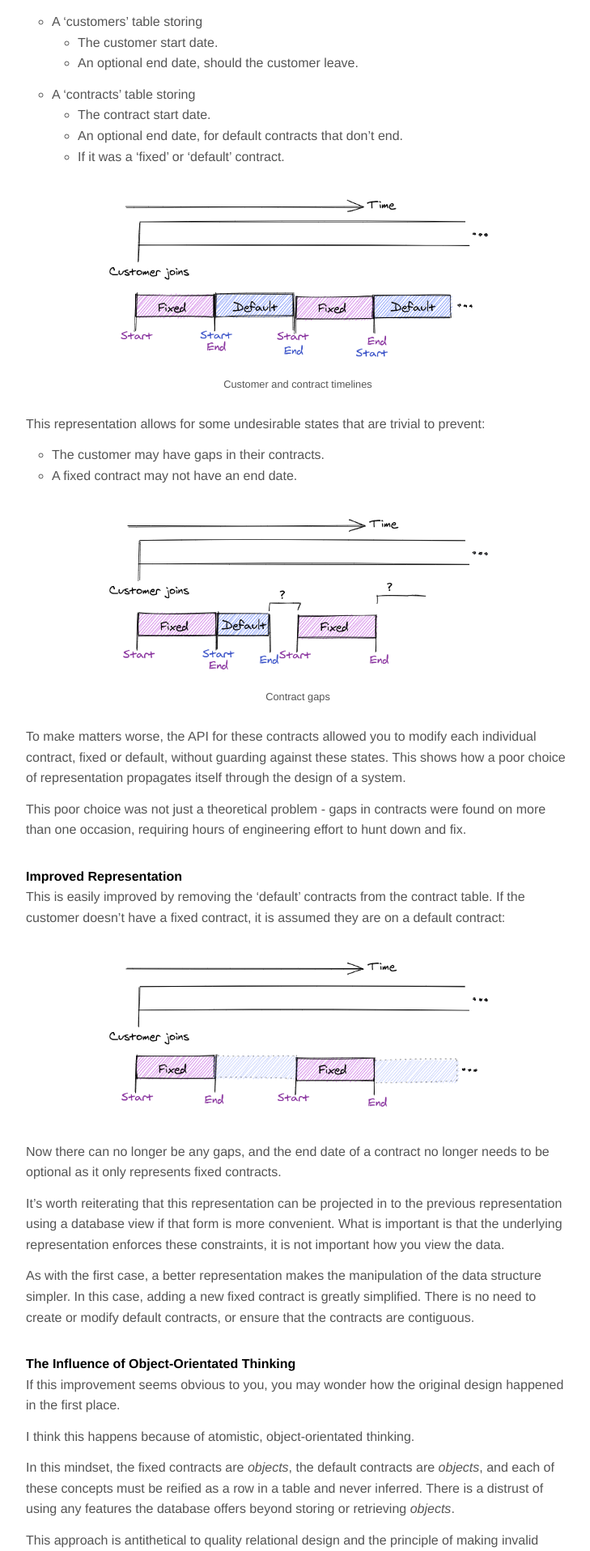
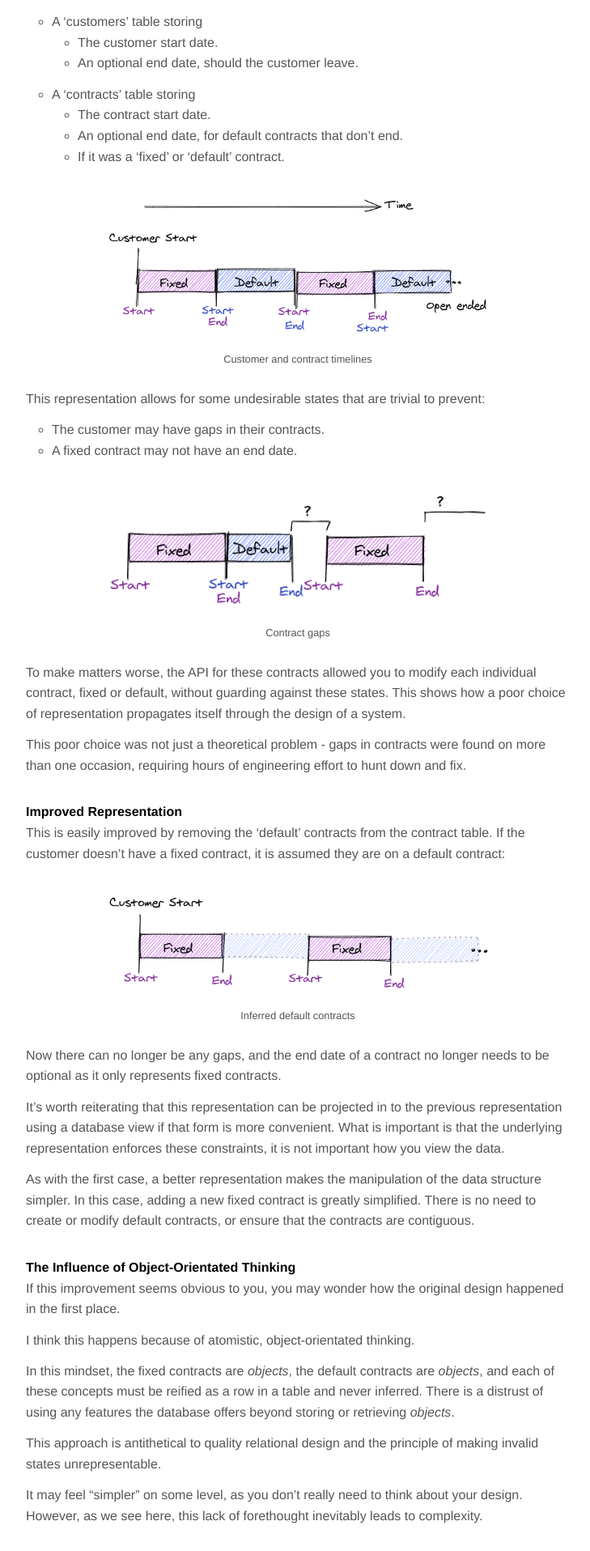
Before and after one commit to KMahoney/kmahoney.github.io, a Jekyll site: the page built from _posts/2020-10-02-applying-misu.md, in a window 1280 px wide. Shown: the part 1845-3761 px from the top of the page at 81% size, without its empty margins (272-1001 px from the left). Built offline with Jekyll 4.4.1, drawn with Linux system fonts in a browser that asks for light colours.

Commit message:
better images

```diff
--- a/_posts/2020-10-02-applying-misu.md
+++ b/_posts/2020-10-02-applying-misu.md
@@ -3,6 +3,13 @@ layout: article
 title: Applying "Make Invalid States Unrepresentable"
 description: That is "Make Invalid States Unrepresentable"
 ---
+
+<style>
+.img-20 { display: block; width: 100%; max-width: 20rem; margin: 2em auto; }
+.img-30 { display: block; width: 100%; max-width: 30rem; margin: 2em auto; }
+.mb-0 { margin-bottom: 0; }
+.caption { display: block; text-align: center; margin-bottom: 2em; font-size: 0.8rem; }
+</style>
 
 # Applying "Make Invalid States Unrepresentable"
 
@@ -17,18 +24,18 @@ I'll try to update this as I come across good examples.
 A straightforward way to represent a period of time is by its start
 and end dates (`(Date, Date)`):
 
-<img style="display: block; width: 100%; max-width: 20rem; margin: 2em auto;" src="{{ '/img/articles/misu/c1.png' | absolute_url }}" />
+<img class="img-20" src="/img/articles/misu/c1.png" />
 
 If we need to represent a timeline split in to contiguous periods, it
 may be tempting to represent this as a sequence of periods (e.g. `List
 (Date, Date)`):
 
-<img style="display: block; width: 100%; max-width: 20rem; margin: 2em auto;" src="{{ '/img/articles/misu/c2.png' | absolute_url }}" />
+<img class="img-20" src="/img/articles/misu/c2.png" />
 
 However, with this representation there can be both gaps in the
 timeline and overlapping periods:
 
-<img style="display: block; width: 100%; max-width: 20rem; margin: 2em auto;" src="{{ '/img/articles/misu/c3.png' | absolute_url }}" />
+<img class="img-20" src="/img/articles/misu/c3.png" />
 
 ### Improved Representation
 
@@ -41,7 +48,7 @@ In a well formed contiguous timeline, the joint start/end
 of the adjacent periods are redundant. Contiguous, non-overlapping
 splits can simply be represented by a set of dates (`Set Date`):
 
-<img style="display: block; width: 100%; max-width: 20rem; margin: 2em auto;" src="{{ '/img/articles/misu/c4.png' | absolute_url }}" />
+<img class="img-20" src="/img/articles/misu/c4.png" />
 
 You can begin to see how this representation simplifies the system
 when you consider how to make a further split in the timeline. In the
@@ -70,15 +77,15 @@ This was represented as:
   - An optional end date, for default contracts that don't end.
   - If it was a 'fixed' or 'default' contract.
 
-<img style="display: block; width: 100%; max-width: 30rem; margin: 2em auto 0em auto;" src="{{ '/img/articles/misu/f1.png' | absolute_url }}" />
-<div style="display: block; text-align: center; margin-bottom: 2em; font-size: 0.8rem;">Customer and contract timelines</div>
+<img class="img-30 mb-0" src="/img/articles/misu/f1.png" />
+<div class="caption">Customer and contract timelines</div>
 
 This representation allows for some undesirable states that are trivial to prevent:
 - The customer may have gaps in their contracts.
 - A fixed contract may not have an end date.
 
-<img style="display: block; width: 100%; max-width: 30rem; margin: 2em auto 0em auto;" src="{{ '/img/articles/misu/f2.png' | absolute_url }}" />
-<div style="display: block; text-align: center; margin-bottom: 2em; font-size: 0.8rem;">Contract gaps</div>
+<img class="img-30 mb-0" src="/img/articles/misu/f2.png" />
+<div class="caption">Contract gaps</div>
 
 To make matters worse, the API for these contracts allowed you to
 modify each individual contract, fixed or default, without guarding against
@@ -96,7 +103,8 @@ This is easily improved by removing the 'default' contracts from the
 contract table. If the customer doesn't have a fixed contract, it is
 assumed they are on a default contract:
 
-<img style="display: block; width: 100%; max-width: 30rem; margin: 2em auto;" src="{{ '/img/articles/misu/f3.png' | absolute_url }}" />
+<img class="img-30 mb-0" src="/img/articles/misu/f3.png" />
+<div class="caption">Inferred default contracts</div>
 
 Now there can no longer be any gaps, and
 the end date of a contract no longer needs to be optional as it only represents fixed contracts.
```
Also changed, not shown: img/articles/misu/f1.png, img/articles/misu/f2.png, img/articles/misu/f3.png.
